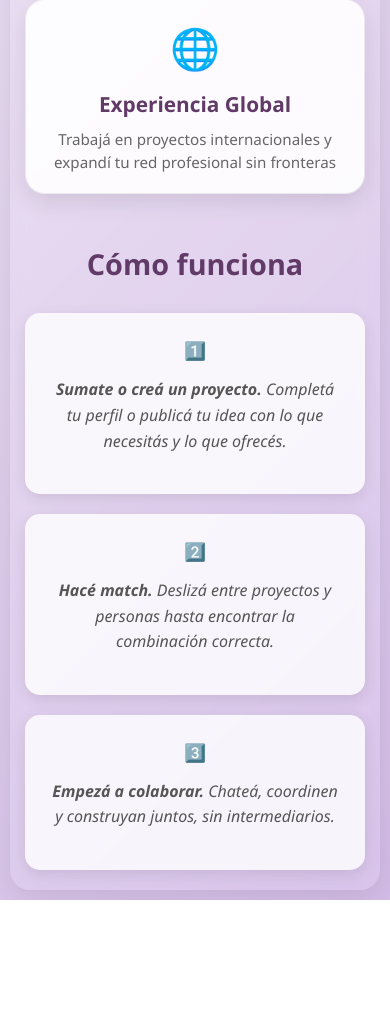
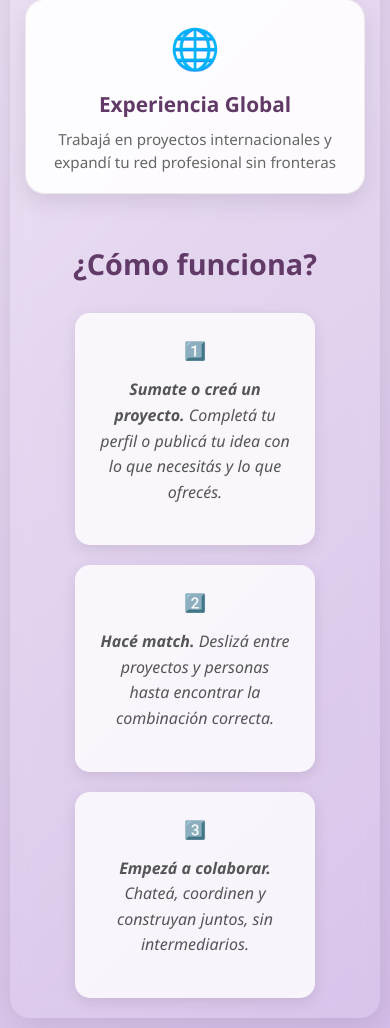
Before and after one commit to damian-dennin/seminario, a Flask app: page / in a window 390 px wide. Shown: the part 1530-2558 px from the top of the page. Before the commit the page ends 2430 px from the top, so only its background shows below. Run offline with Flask 3, Linux system fonts and the light colour scheme.

Commit message:
Update testimonials section: improve title for clarity and enhance grid layout for responsiveness

```diff
--- a/Templates/index.html
+++ b/Templates/index.html
@@ -62,7 +62,7 @@
 
                 <!-- Cómo funciona -->
                 <div class="testimonials-section">
-                    <h3 class="testimonials-title">Cómo funciona</h3>
+                    <h3 class="testimonials-title">¿Cómo funciona?</h3>
                     <div class="testimonials-grid">
                         <div class="testimonial-card">
                             <div class="testimonial-stars">1️⃣</div>
--- a/static/styles/auth.css
+++ b/static/styles/auth.css
@@ -227,11 +227,13 @@ body.dark-mode .testimonials-title {
 
 .testimonials-grid {
     display: grid;
-    grid-template-columns: repeat(auto-fit, minmax(280px, 1fr));
+    grid-template-columns: repeat(3, 240px);
     gap: 20px;
+    justify-content: center;
 }
 
 .testimonial-card {
+    width: 240px;
     background: rgba(255, 255, 255, 0.8);
     padding: 25px;
     border-radius: 15px;
@@ -889,3 +891,27 @@ body.dark-mode .intro-text {
     -webkit-mask-size: contain;
     mask-size: contain;
 }
+
+@media (max-width: 1100px) {
+    .testimonials-grid {
+        grid-template-columns: repeat(2, minmax(0, 1fr));
+    }
+}
+
+@media (max-width: 700px) {
+    .testimonials-grid {
+        grid-template-columns: 1fr;
+    }
+}
+
+@media (max-width: 900px) {
+    .testimonials-grid {
+        grid-template-columns: 1fr;
+    }
+
+    .testimonial-card {
+        width: 100%;
+        max-width: 240px;
+        margin: 0 auto;
+    }
+}
```
